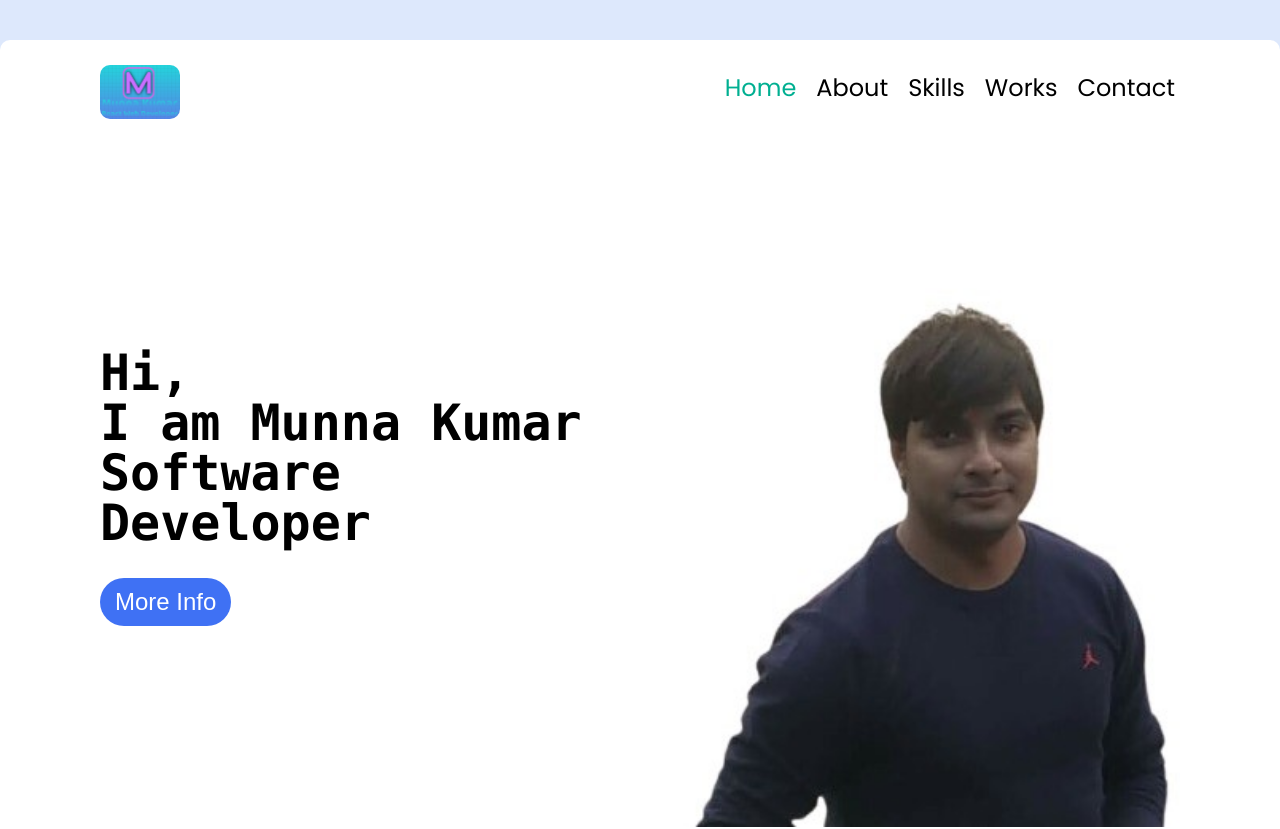
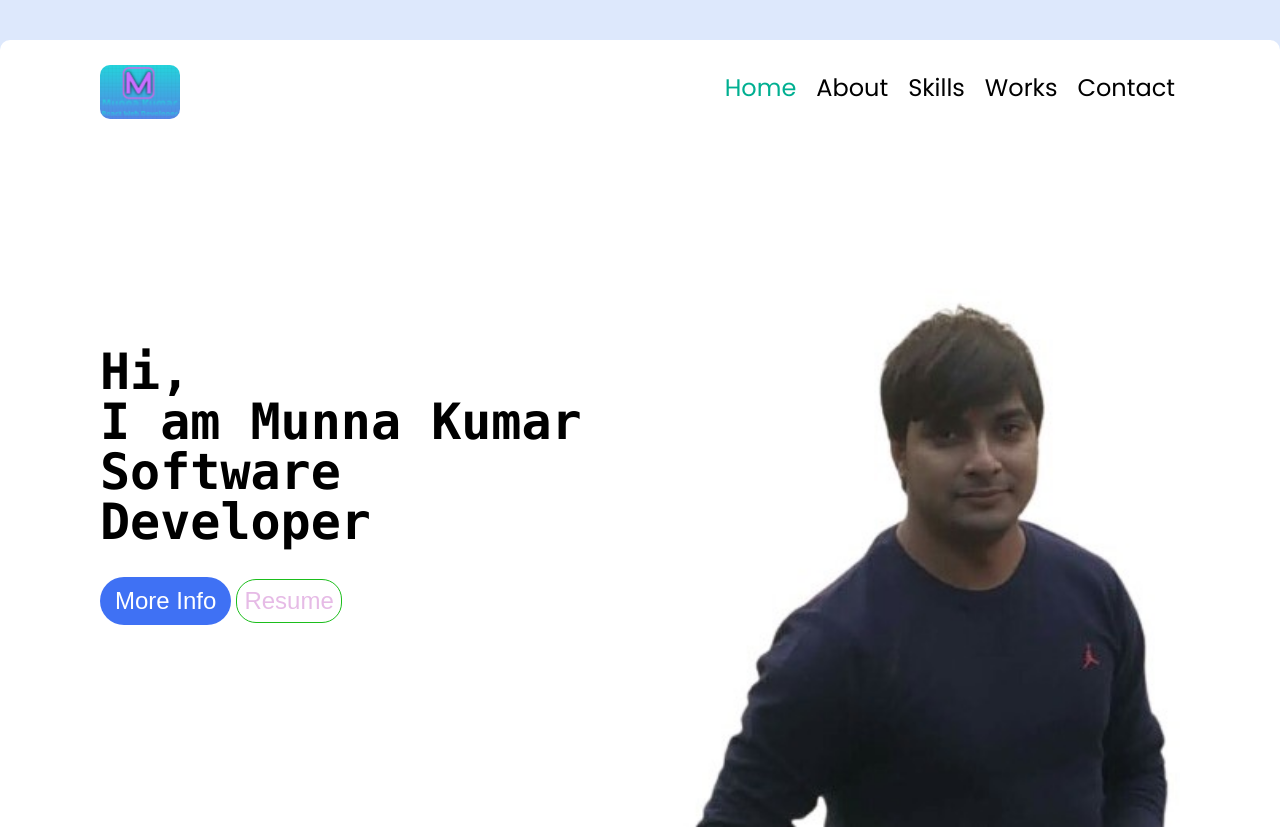
Before and after one commit to mkgupta90/mkportfolio, a React (Create React App) app: page / in a window 1280 px wide. Shown: the top 829 px of the page. Built offline with nearby package versions, Linux system fonts and the light colour scheme.

Commit message:
Some Changes on Css

```diff
--- a/src/App.css
+++ b/src/App.css
@@ -2,7 +2,7 @@
   display: flex;
   margin: 0 auto;
   padding: 0 15px;
-  max-width: 1200px;
+  max-width: 1300px;
   min-height: 100vh;
   border-radius: 10px;
   flex-direction: column;
--- a/src/components/Home/index.js
+++ b/src/components/Home/index.js
@@ -14,9 +14,9 @@ const Home = () => {
                 <Link to="/about">
                   <button>More Info</button>
                 </Link>
-                {/* <a href="https://drive.google.com/drive/u/0/my-drive">
+                <a href="">
                   <button className="resume">Resume</button>
-                </a> */}
+                </a>
             </div>
             <div className="person">
                 <img src={mypic} alt="my-pic" />
```
